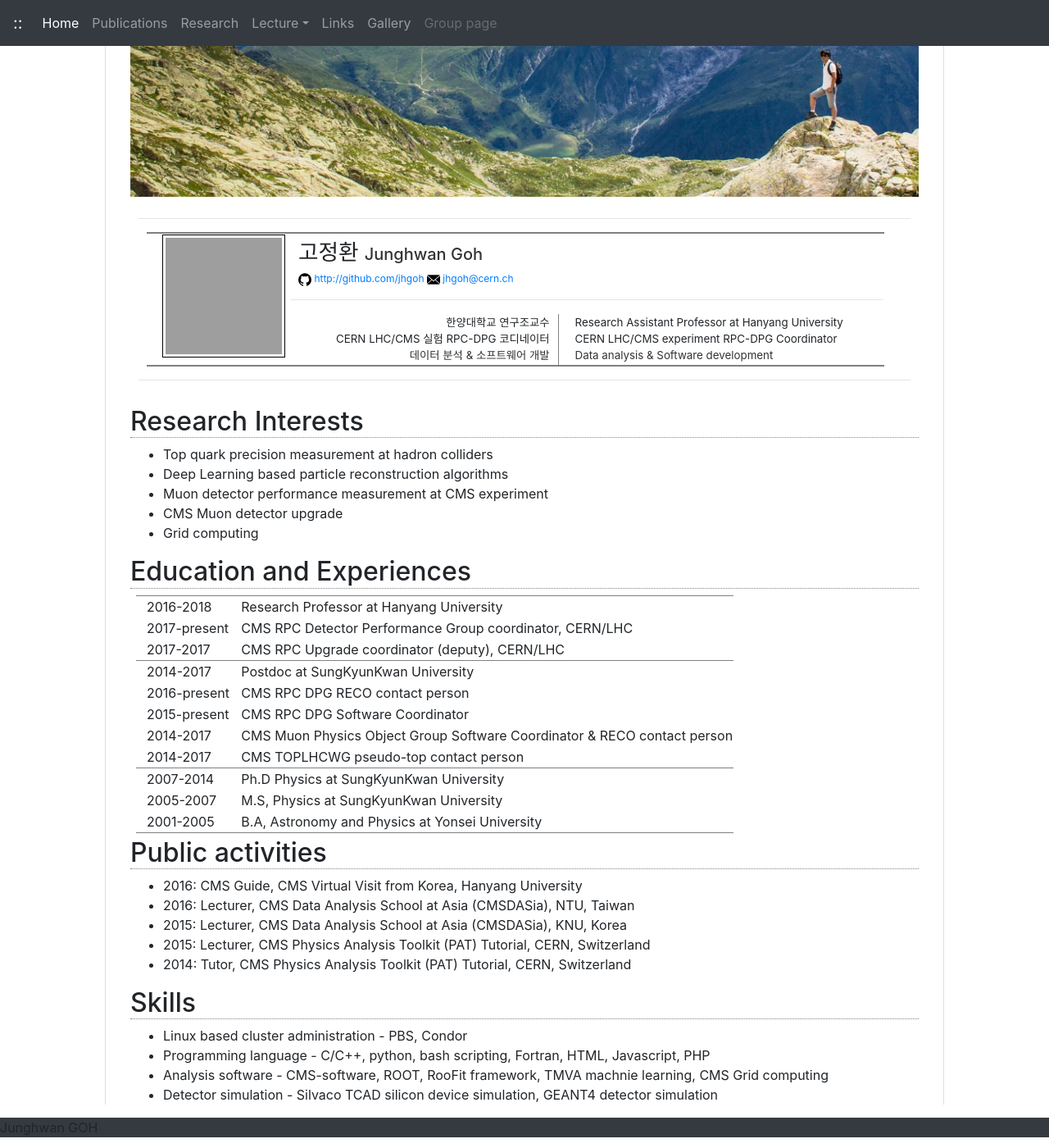
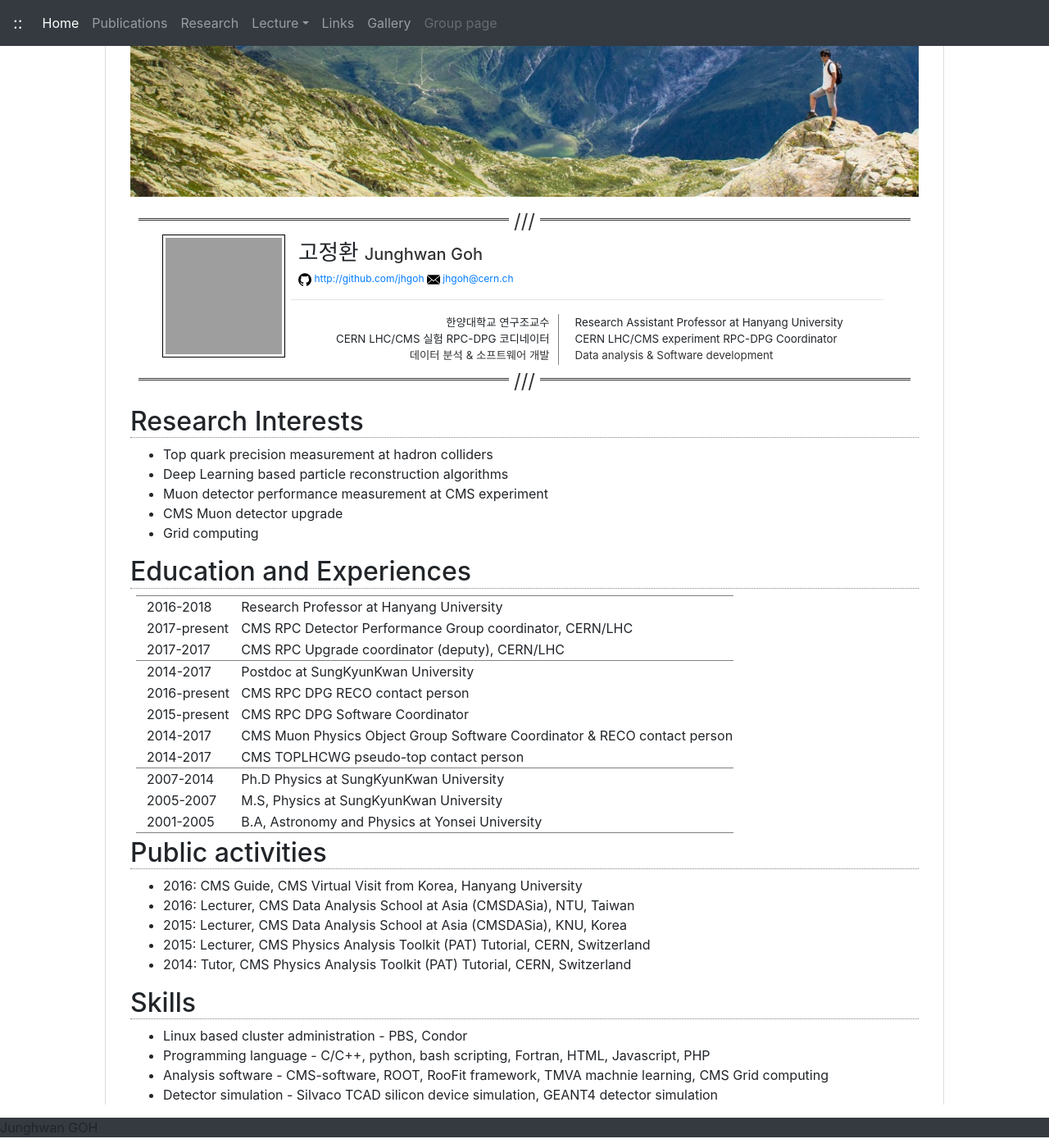
Before and after one commit to jhgoh/jhgoh.github.io, a Jekyll site: the page built from index.html, in a window 1280 px wide and 1400 px high, scrolled down 266 px. Shown: the whole window at 82% size. Built offline with Jekyll 4.4.1, drawn with Linux system fonts in a browser that asks for light colours; nearby versions of some CDN libraries; grey boxes are pictures that could not be loaded.

Commit message:
hr style

```diff
--- a/index.html
+++ b/index.html
@@ -9,11 +9,26 @@ table.cv-card {
   vertical-align:top;
   width:900px;
   margin:10px;
-  border-top:2px solid gray; border-bottom:2px solid gray;
+}
+hr.cv-card {
+  overflow: visible; /* For IE */
+  padding: 0;
+  border: none;
+  border-top: medium double #333;
+  color: #333; text-align: center;
+}
+hr.cv-card:after {
+  content: "///";
+  display: inline-block;
+  position: relative;
+  top: -0.7em;
+  font-size: 1.5em;
+  padding: 0 0.25em;
+  background: white;
 }
 </style>
 <div style="width:100%;margin:auto;padding:10px;">
-<hr/>
+<hr class="cv-card" />
 <table class="cv-card"><tr>
   <td rowspan="2" style="vertical-align:top;text-align:right" width="170px"><img src="https://avatars0.githubusercontent.com/u/4388926?s=250" style="width:150px;padding:3px;border:1px solid black" /></td>
   <td colspan="2" style="vertical-align:top;padding-left:5px">
@@ -39,7 +54,7 @@ table.cv-card {
     <span style="color:#333">Data analysis &amp; Software development</span>
   </td>
 </tr></table>
-<hr/>
+<hr class="cv-card" />
 </div>
 
 <h2>Research Interests</h2>
```
